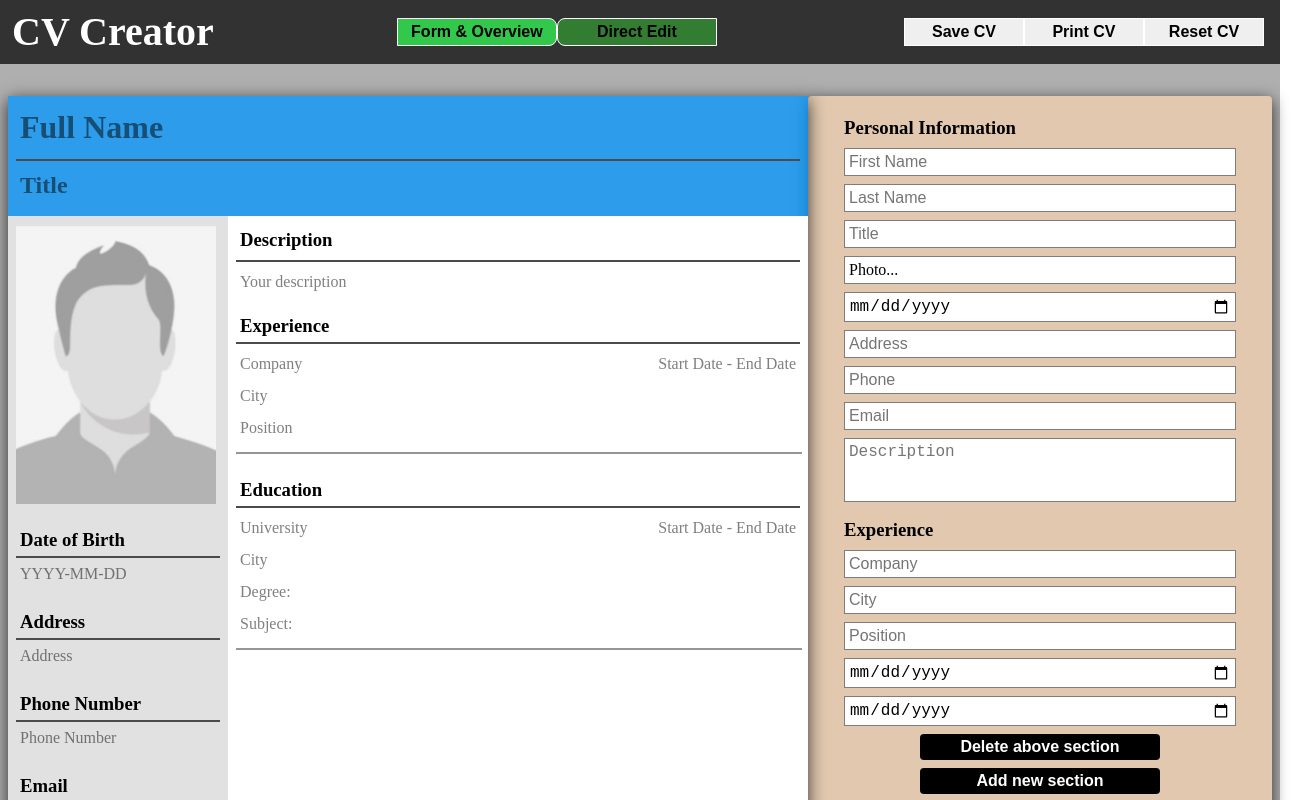
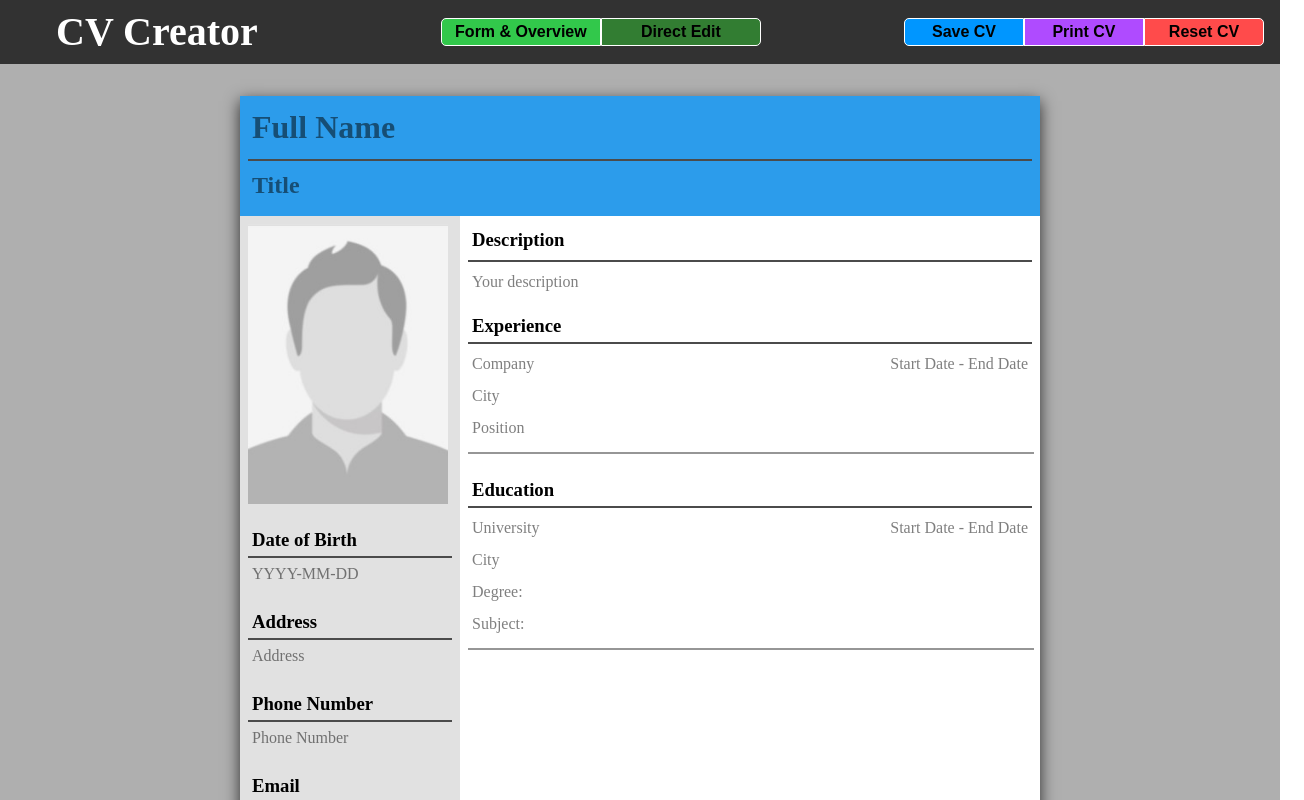
Before and after one commit to gizinski-jacek/cv-project-react, a React (Create React App) app: page / in a window 1280 px wide. Shown: the top 800 px of the page, 1304 px wide, since content can reach past the window. Built offline with nearby package versions, Linux system fonts and the light colour scheme.

Commit message:
Styling print button. Renaming ID's. Changing display into column for Form & Overview edit mode when screens width gets too small.

```diff
--- a/src/App.css
+++ b/src/App.css
@@ -49,12 +49,12 @@ body {
 	background-color: rgb(50, 150, 50);
 }
 
-#directEditBtn {
-	border-radius: 0.5rem 0 0 0.5rem;
+#formOverviewBtn {
+	border-radius: 5px 0 0 5px;
 }
 
-#formOverviewBtn {
-	border-radius: 0 0.5rem 0.5rem 0;
+#directEditBtn {
+	border-radius: 0 5px 5px 0;
 }
 
 .activeMode {
@@ -75,21 +75,29 @@ body {
 	font-weight: 600;
 }
 
-#saveData {
-	background-color: rgb(0, 150, 255);
-	border-radius: 0.5rem 0 0 0.5rem;
+#printCV {
+	background-color: rgb(175, 75, 255);
 }
 
-#saveData:hover {
+#printCV:hover {
+	background-color: rgb(200, 100, 255);
+}
+
+#saveCV {
+	background-color: rgb(0, 150, 255);
+	border-radius: 5px 0 0 5px;
+}
+
+#saveCV:hover {
 	background-color: rgb(0, 175, 255);
 }
 
-#wipeData {
+#resetCV {
 	background-color: rgb(255, 75, 75);
-	border-radius: 0 0.5rem 0.5rem 0;
+	border-radius: 0 5px 5px 0;
 }
 
-#wipeData:hover {
+#resetCV:hover {
 	background-color: rgb(255, 100, 100);
 }
 
@@ -97,6 +105,7 @@ body {
 	font-size: 2.5rem;
 	display: flex;
 	align-items: center;
+	margin: 0.25rem 3rem;
 }
 
 h1 {
@@ -135,8 +144,7 @@ h5 {
 .formOverviewMode {
 	width: 100%;
 	display: flex;
-	justify-content: space-between;
-	padding: 2rem;
+	justify-content: space-evenly;
 }
 
 .overview,
@@ -144,8 +152,9 @@ h5 {
 	display: flex;
 	flex-direction: column;
 	align-items: center;
-	margin: 0 auto;
-	box-shadow: 0 0.25rem 1rem rgba(0, 0, 0, 0.75);
+	margin: 2rem auto;
+	box-sizing: border-box;
+	box-shadow: 0 5px 15px rgba(0, 0, 0, 0.75);
 }
 
 .overview {
@@ -156,10 +165,10 @@ h5 {
 }
 
 .dataForm {
-	border-radius: 0.25rem;
+	border-radius: 5px;
 	background-color: rgb(225, 200, 175);
 	padding: 0.5rem 2rem;
-	width: 400px;
+	width: 500px;
 }
 
 section {
@@ -249,14 +258,19 @@ form div {
 
 .addBtn,
 .deleteBtn {
+	box-sizing: border-box;
 	font-size: 1rem;
-	margin: 0.25rem 5rem;
+	margin: 0.25rem 3rem;
 	background-color: rgb(0, 0, 0);
 	border: none;
-	border-radius: 0.25rem;
+	border-radius: 5px;
 	color: rgb(255, 255, 255);
 	font-weight: 600;
 	padding: 0.25rem;
+}
+
+.deleteBtn {
+	margin-top: 0.75rem;
 }
 
 .addBtn:hover,
@@ -380,7 +394,7 @@ img {
 }
 
 .addBtnFloat {
-	border-radius: 0.25rem;
+	border-radius: 5px;
 	display: none;
 	color: rgb(255, 255, 255);
 	background-color: rgb(0, 0, 0);
@@ -401,7 +415,7 @@ h3 {
 }
 
 .removeBtnFloat {
-	border-radius: 0.25rem;
+	border-radius: 5px;
 	display: block;
 	margin: 0.25rem;
 	position: absolute;
@@ -419,3 +433,17 @@ h3 {
 	border: 1px solid rgba(0, 0, 0, 0.75);
 	font-weight: 600;
 }
+
+@media (max-width: 1350px) {
+	.formOverviewMode {
+		flex-direction: column;
+	}
+
+	.overview {
+		position: initial;
+	}
+
+	.dataForm {
+		width: 800px;
+	}
+}
```
